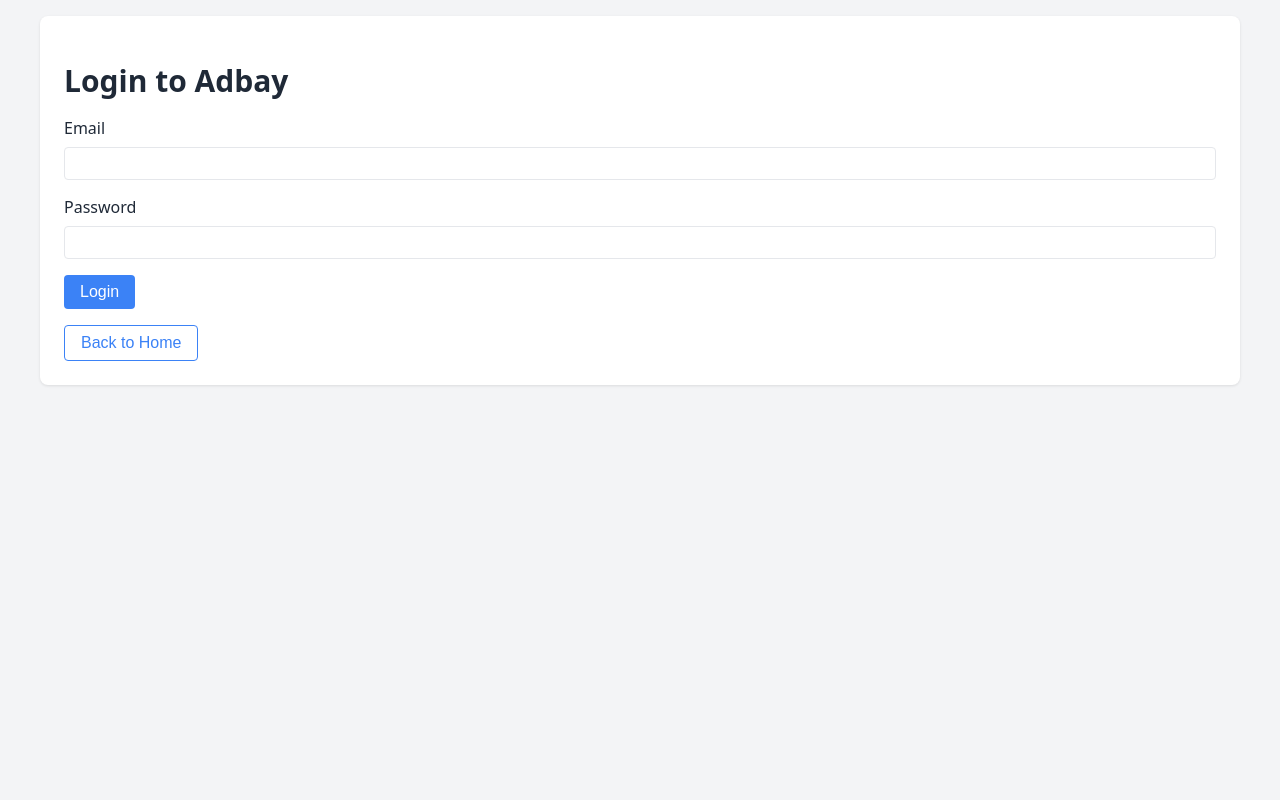
After one commit to hsowda/10282024_1, a Flask app: page /login in a window 1280 px wide. The commit adds this page. Run offline with Flask 3, Linux system fonts and the light colour scheme.

Commit message:
Agent query: Can you access the login page and verify if it shows the login form with email and password fields? Also, check if the translations work when changing languages.

```diff
--- a/app.py
+++ b/app.py
@@ -2,7 +2,8 @@
 from flask import Flask, render_template, request, jsonify, flash, redirect, url_for
 from flask_sqlalchemy import SQLAlchemy
 from sqlalchemy.orm import DeclarativeBase
-from werkzeug.security import generate_password_hash
+from werkzeug.security import generate_password_hash, check_password_hash
+from flask_login import LoginManager, login_user, login_required, logout_user, current_user
 import json
 
 class Base(DeclarativeBase):
@@ -10,6 +11,9 @@
 
 db = SQLAlchemy(model_class=Base)
 app = Flask(__name__)
+login_manager = LoginManager()
+login_manager.init_app(app)
+login_manager.login_view = 'login'
 
 # Configuration
 app.secret_key = os.environ.get("FLASK_SECRET_KEY") or "dev_key_123"
@@ -21,6 +25,11 @@
 
 db.init_app(app)
 
+@login_manager.user_loader
+def load_user(user_id):
+    from models import User
+    return User.query.get(int(user_id))
+
 # Load translations
 translations = {}
 for lang in ['en', 'es', 'fr']:
@@ -30,6 +39,33 @@
 @app.route('/')
 def index():
     return render_template('index.html')
+
+@app.route('/login', methods=['GET', 'POST'])
+def login():
+    from models import User
+    if current_user.is_authenticated:
+        return redirect(url_for('index'))
+
+    if request.method == 'POST':
+        email = request.form.get('email')
+        password = request.form.get('password')
+        user = User.query.filter_by(email=email).first()
+
+        if user and check_password_hash(user.password_hash, password):
+            login_user(user)
+            flash('Logged in successfully.')
+            return redirect(url_for('index'))
+        else:
+            flash('Invalid email or password.')
+
+    return render_template('login.html')
+
+@app.route('/logout')
+@login_required
+def logout():
+    logout_user()
+    flash('You have been logged out.')
+    return redirect(url_for('index'))
 
 @app.route('/signup', methods=['POST'])
 def signup():
@@ -62,6 +98,7 @@
     db.session.add(user)
     try:
         db.session.commit()
+        login_user(user)  # Automatically log in the user after signup
         flash('Registration successful!')
     except Exception as e:
         db.session.rollback()
--- a/static/translations/en.json
+++ b/static/translations/en.json
@@ -2,6 +2,8 @@
     "welcome": "Watch ads, answer questions, and earn rewards!",
     "select_language": "Select Language:",
     "signup": "Sign Up",
+    "login": "Login",
+    "login_title": "Login to Adbay",
     "signup_title": "Sign Up for Adbay",
     "username": "Username",
     "email": "Email",
--- a/static/translations/es.json
+++ b/static/translations/es.json
@@ -2,6 +2,8 @@
     "welcome": "¡Mira anuncios, responde preguntas y gana recompensas!",
     "select_language": "Seleccionar idioma:",
     "signup": "Registrarse",
+    "login": "Iniciar sesión",
+    "login_title": "Iniciar sesión en Adbay",
     "signup_title": "Registrarse en Adbay",
     "username": "Nombre de usuario",
     "email": "Correo electrónico",
--- a/static/translations/fr.json
+++ b/static/translations/fr.json
@@ -2,6 +2,8 @@
     "welcome": "Regardez des publicités, répondez aux questions et gagnez des récompenses !",
     "select_language": "Sélectionner la langue :",
     "signup": "S'inscrire",
+    "login": "Se connecter",
+    "login_title": "Se connecter à Adbay",
     "signup_title": "S'inscrire sur Adbay",
     "username": "Nom d'utilisateur",
     "email": "Email",
--- a/templates/index.html
+++ b/templates/index.html
@@ -14,6 +14,7 @@
     </div>
     <div class="button-group">
         <button class="button primary" onclick="toggleSections('signup')" data-translate="signup">Sign Up</button>
+        <a href="{{ url_for('login') }}" class="button secondary" data-translate="login">Login</a>
         <a href="https://temeculahills-hds.w3spaces.com/" class="button secondary" data-translate="created_by">Created by Hunter Sowda | About Me</a>
     </div>
 </div>
--- /dev/null
+++ b/templates/login.html
@@ -0,0 +1,30 @@
+{% extends "base.html" %}
+
+{% block content %}
+<div class="card">
+    <h1 class="title" data-translate="login_title">Login to Adbay</h1>
+
+    {% with messages = get_flashed_messages() %}
+        {% if messages %}
+            {% for message in messages %}
+                <div class="alert">{{ message }}</div>
+            {% endfor %}
+        {% endif %}
+    {% endwith %}
+
+    <form action="{{ url_for('login') }}" method="POST">
+        <div class="form-group">
+            <label for="email" class="label" data-translate="email">Email</label>
+            <input type="email" id="email" required class="input" name="email">
+        </div>
+        <div class="form-group">
+            <label for="password" class="label" data-translate="password">Password</label>
+            <input type="password" id="password" required class="input" name="password">
+        </div>
+        <button type="submit" class="button primary" data-translate="login">Login</button>
+    </form>
+    <div class="button-group">
+        <button class="button secondary" onclick="window.location.href='/'" data-translate="back">Back to Home</button>
+    </div>
+</div>
+{% endblock %}
```
